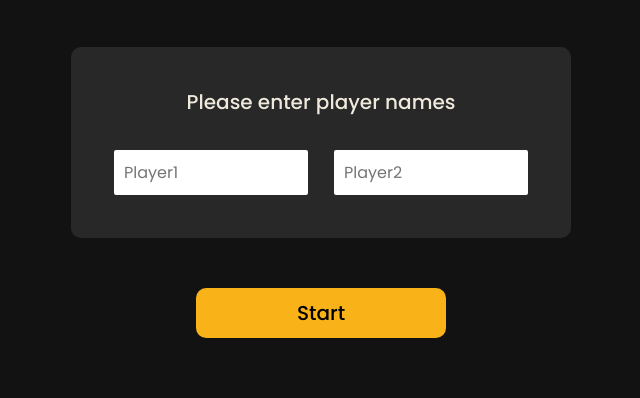
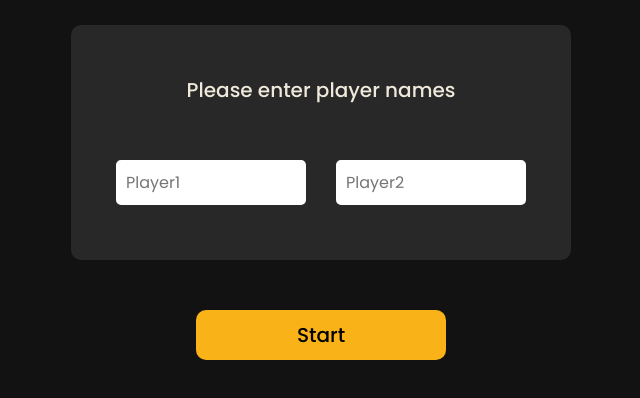
Before and after one commit to shozuu/tic-tac-toe, a plain HTML site: page index.html in a window 1280 px wide. Shown: the part 358-756 px from the top of the page, without its empty margins (319-959 px from the left). Drawn offline with Linux system fonts and the light colour scheme.

Commit message:
create 'mask' feature to prompt player name and start game

```diff
--- a/index.html
+++ b/index.html
@@ -11,7 +11,7 @@
     <script src="script.js" defer></script>
 </head>
 <body>
-    <div class="mask inactive">
+    <div class="mask">
         <div class="container">
             <img src="content.svg" alt="logo">
             <div class="input-container">
--- a/script.js
+++ b/script.js
@@ -193,6 +193,12 @@ const DisplayMessage = (() => {
 const startButton = document.querySelector('.start-button');
 startButton.addEventListener('click', () => {
     Game.start();
+
+    const mask = document.querySelector('.mask');
+    mask.addEventListener('click', () => {
+        mask.classList.add('inactive');
+    })
+
 })
 
 const restartButton = document.querySelector('.restart-button');
--- a/styles.css
+++ b/styles.css
@@ -34,7 +34,7 @@ body {
 
 .input-container {
     background-color: #282828;
-    padding: 40px;
+    padding: 50px 40px;
     border-radius: 10px;
     text-align: center;
 }
@@ -43,7 +43,7 @@ body {
     color: #EEE9DB;
     font-size: 20px;
     font-weight: 500;
-    margin-bottom: 30px;
+    margin-bottom: 50px;
 }
 
 .user-input {
@@ -55,19 +55,20 @@ body {
     font-family: 'Poppins', sans-serif;
     font-size: 16px;
     padding: 10px;
-    border: 3px solid #282828;
+    border: 5px solid #282828;
     outline: none;
-    border-radius: 5px;
+    border-radius: 10px;
     width: 200px;
 }
+
 .user-input input:focus,
 .user-input input:not(:placeholder-shown) {
-    border: 3px solid #F9B217;
+    border: 5px solid #F9B217;
 }
 
 .user-input input~input:focus,
 .user-input input~input:not(:placeholder-shown) {
-    border: 3px solid #0D98BA;
+    border: 5px solid #0D98BA;
 }
 
 .start-button {
@@ -87,7 +88,7 @@ body {
 }
 
 .inactive {
-    /* display: none; */
+    display: none;
 }
 
 
```
